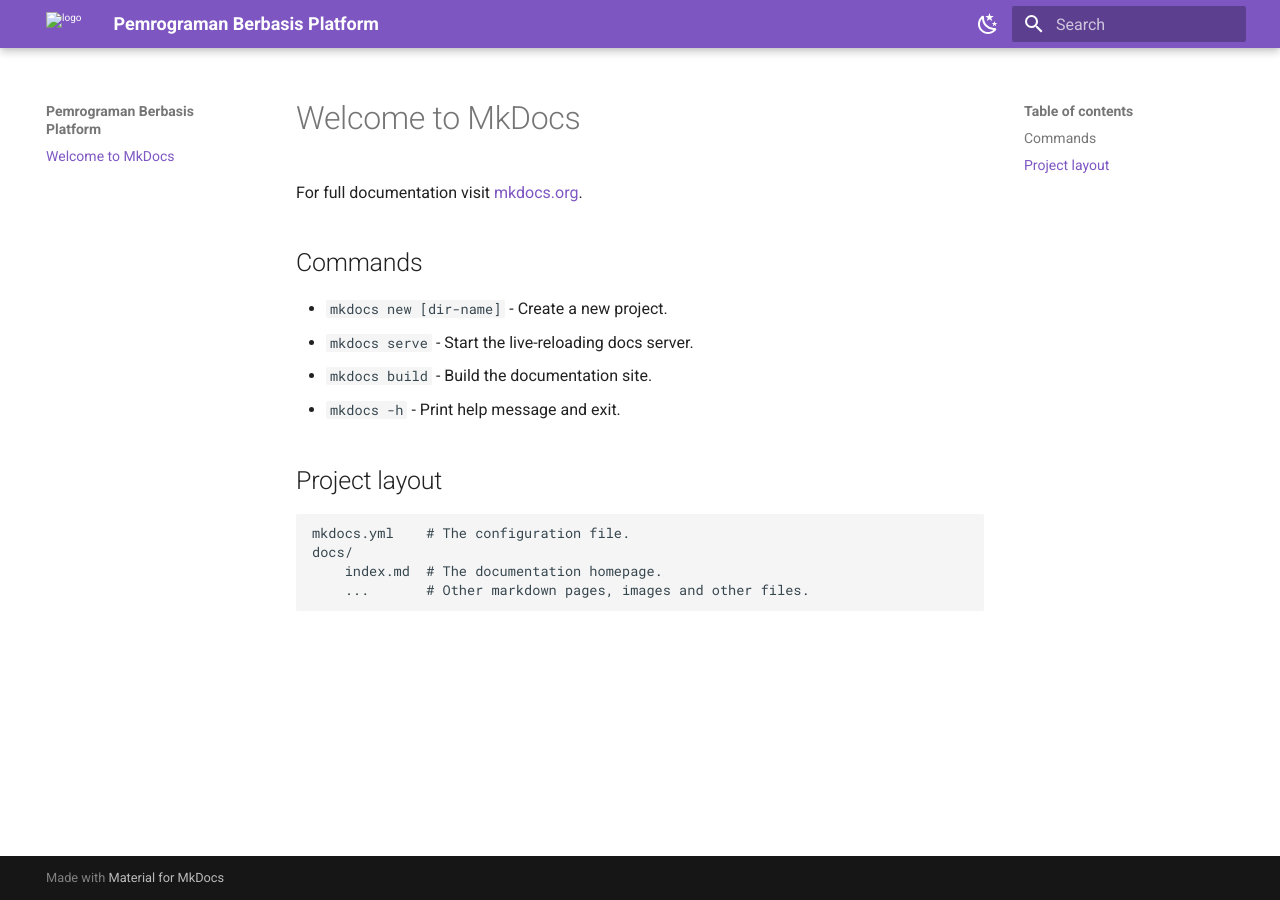
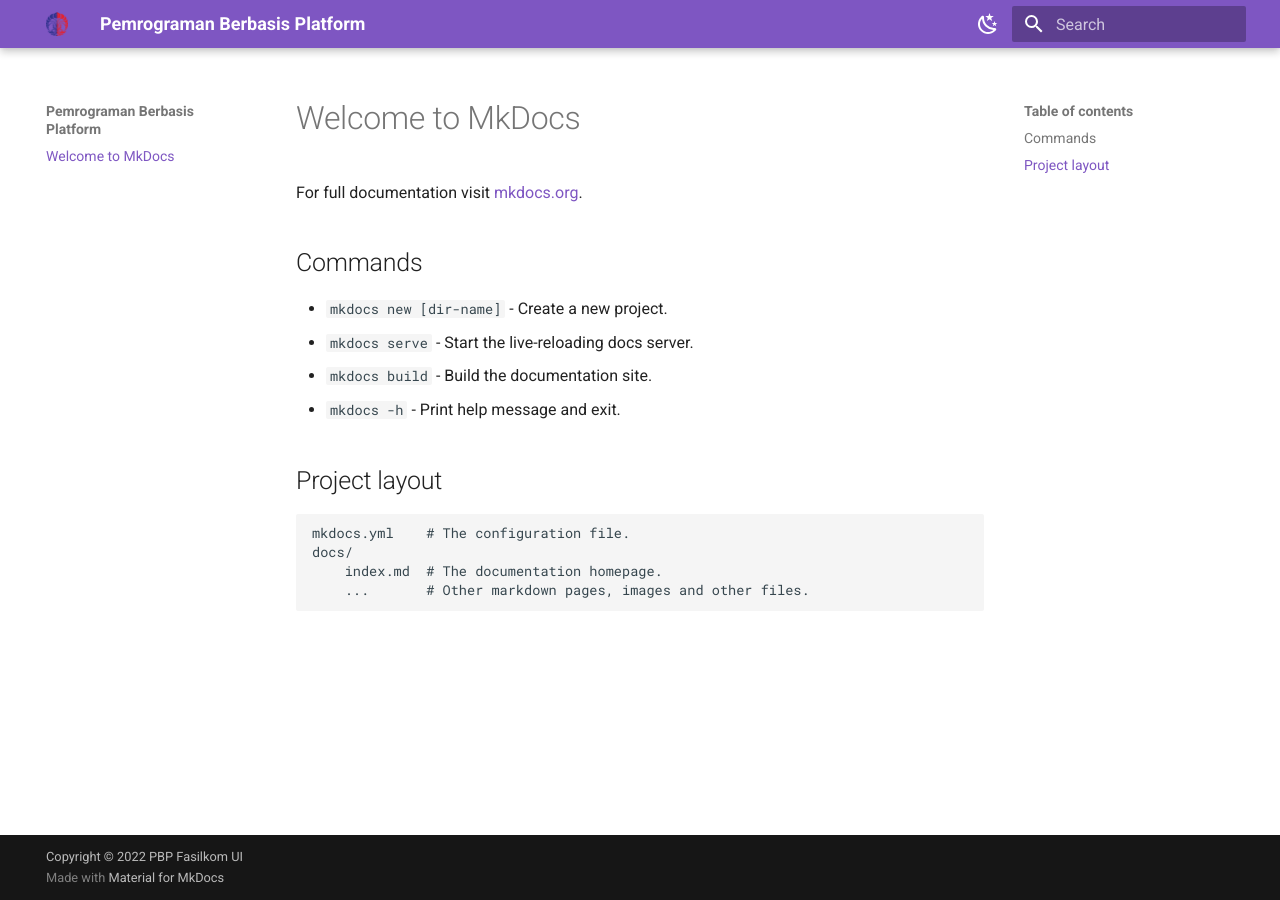
Before and after one commit to experimental-pbp/website, an MkDocs documentation site: the page built from docs/index.md, in a window 1280 px wide. Built offline with MkDocs 1.6.1 and Material for MkDocs 9.7.7, drawn with Linux system fonts in a browser that asks for light colours.

Commit message:
fix: logo

```diff
--- a/mkdocs.yml
+++ b/mkdocs.yml
@@ -1,4 +1,14 @@
+# Project information
 site_name: Pemrograman Berbasis Platform
+site_url: https://experimental-pbp.github.io/website/
+site_author: PBP Fasilkom UI
+site_description: >-
+  Situs web materi mata kuliah Pemrograman Berbasis Platform,
+  Fakultas Ilmu Komputer, Universitas Indonesia
+
+# Copyright
+copyright: Copyright &copy; 2022 PBP Fasilkom UI
+
 theme:
   logo: assets/img/makara.png
   name: material
```
Also changed, not shown: docs/assets/img/makara.png (renamed from assets/img/makara.png).
